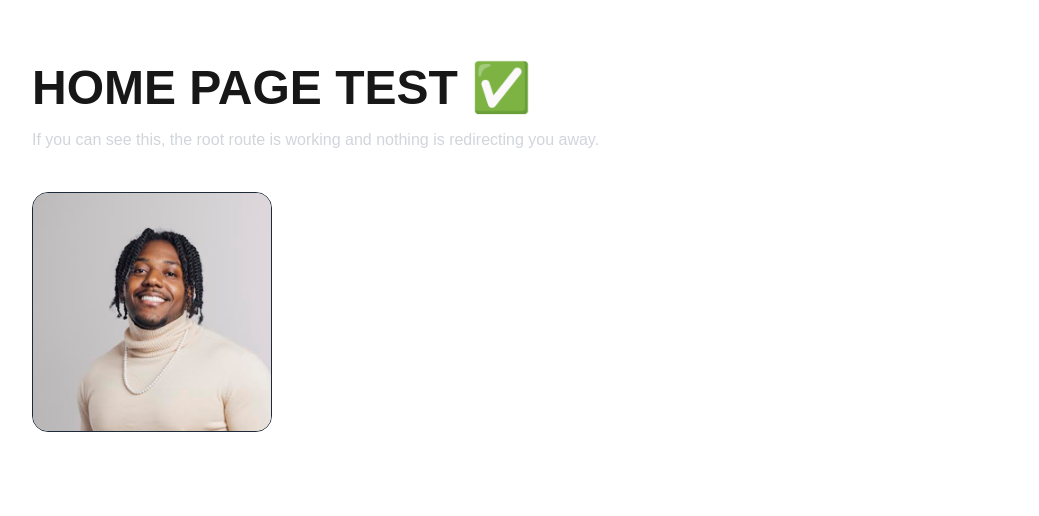
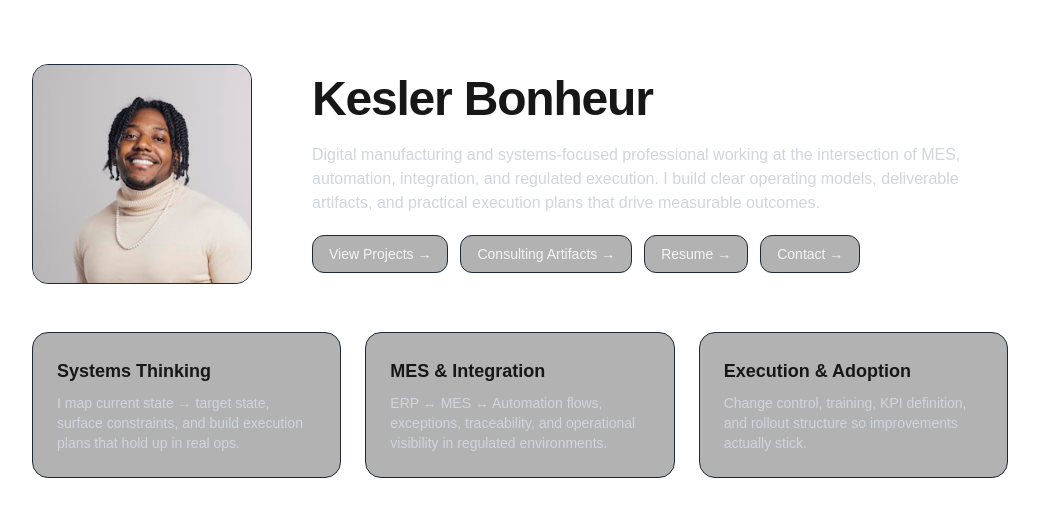
Before and after one commit to kekeslermb/kes-site, a Next.js app: page / in a window 1280 px wide. Shown: the top 516 px of the page, without its empty margins (120-1159 px from the left). Built offline with nearby package versions, Linux system fonts and the light colour scheme.

Commit message:
Restore homepage and remove redirects

```diff
--- a/app/page.tsx
+++ b/app/page.tsx
@@ -1,16 +1,94 @@
 import Image from "next/image";
+import Link from "next/link";
+import type { Metadata } from "next";
 
-export default function Home() {
+export const metadata: Metadata = {
+  title: "Kesler Bonheur | Digital Manufacturing & MES",
+  description:
+    "Systems-focused digital manufacturing portfolio. MES, integration, execution models, and consulting artifacts.",
+};
+
+export default function HomePage() {
   return (
-    <main className="mx-auto max-w-5xl px-6 py-16">
-      <h1 className="text-5xl font-bold">HOME PAGE TEST ✅</h1>
-      <p className="mt-4 text-gray-300">
-        If you can see this, the root route is working and nothing is redirecting you away.
-      </p>
+    <main className="mx-auto max-w-5xl px-6 py-16 space-y-12">
+      <section className="grid gap-10 md:grid-cols-[240px_1fr] md:items-center">
+        <div className="flex justify-center md:justify-start">
+          <div className="relative h-[220px] w-[220px] overflow-hidden rounded-2xl border border-gray-800 bg-black/30">
+            <Image
+              src="/headshot.png"
+              alt="Kesler Bonheur"
+              fill
+              priority
+              className="object-cover"
+            />
+          </div>
+        </div>
 
-      <div className="mt-10 relative h-[240px] w-[240px] overflow-hidden rounded-2xl border border-gray-800">
-        <Image src="/headshot.png" alt="Headshot" fill className="object-cover" priority />
-      </div>
+        <div className="space-y-5">
+          <h1 className="text-4xl md:text-5xl font-semibold tracking-tight">
+            Kesler Bonheur
+          </h1>
+
+          <p className="text-gray-300 max-w-2xl">
+            Digital manufacturing and systems-focused professional working at the intersection of
+            MES, automation, integration, and regulated execution. I build clear operating models,
+            deliverable artifacts, and practical execution plans that drive measurable outcomes.
+          </p>
+
+          <div className="flex flex-wrap gap-3">
+            <Link
+              href="/projects"
+              className="rounded-xl border border-gray-800 bg-black/30 px-4 py-2 text-sm text-gray-100 hover:bg-black/40 transition"
+            >
+              View Projects →
+            </Link>
+
+            <Link
+              href="/projects/consulting-artifacts"
+              className="rounded-xl border border-gray-800 bg-black/30 px-4 py-2 text-sm text-gray-100 hover:bg-black/40 transition"
+            >
+              Consulting Artifacts →
+            </Link>
+
+            <Link
+              href="/resume"
+              className="rounded-xl border border-gray-800 bg-black/30 px-4 py-2 text-sm text-gray-100 hover:bg-black/40 transition"
+            >
+              Resume →
+            </Link>
+
+            <Link
+              href="/contact"
+              className="rounded-xl border border-gray-800 bg-black/30 px-4 py-2 text-sm text-gray-100 hover:bg-black/40 transition"
+            >
+              Contact →
+            </Link>
+          </div>
+        </div>
+      </section>
+
+      <section className="grid gap-6 md:grid-cols-3">
+        <div className="rounded-2xl border border-gray-800 bg-black/30 p-6">
+          <h2 className="text-lg font-semibold">Systems Thinking</h2>
+          <p className="mt-2 text-sm text-gray-300">
+            I map current state → target state, surface constraints, and build execution plans that hold up in real ops.
+          </p>
+        </div>
+
+        <div className="rounded-2xl border border-gray-800 bg-black/30 p-6">
+          <h2 className="text-lg font-semibold">MES & Integration</h2>
+          <p className="mt-2 text-sm text-gray-300">
+            ERP ↔ MES ↔ Automation flows, exceptions, traceability, and operational visibility in regulated environments.
+          </p>
+        </div>
+
+        <div className="rounded-2xl border border-gray-800 bg-black/30 p-6">
+          <h2 className="text-lg font-semibold">Execution & Adoption</h2>
+          <p className="mt-2 text-sm text-gray-300">
+            Change control, training, KPI definition, and rollout structure so improvements actually stick.
+          </p>
+        </div>
+      </section>
     </main>
   );
 }
--- a/next.config.ts
+++ b/next.config.ts
@@ -1,6 +1,7 @@
-/** @type {import('next').NextConfig} */
-const nextConfig = {
+import type { NextConfig } from "next";
+
+const nextConfig: NextConfig = {
   reactStrictMode: true,
 };
 
-module.exports = nextConfig;
+export default nextConfig;
```
